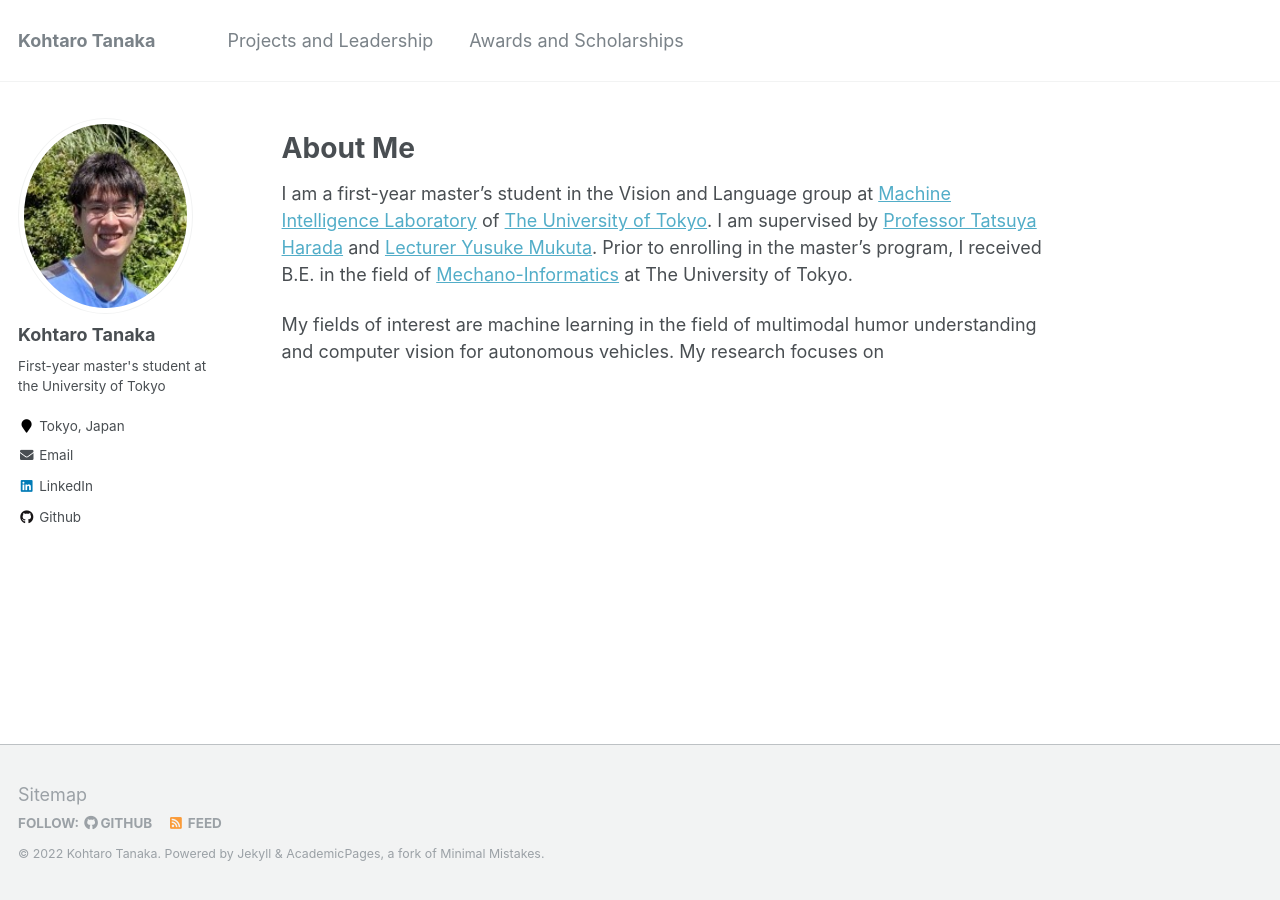
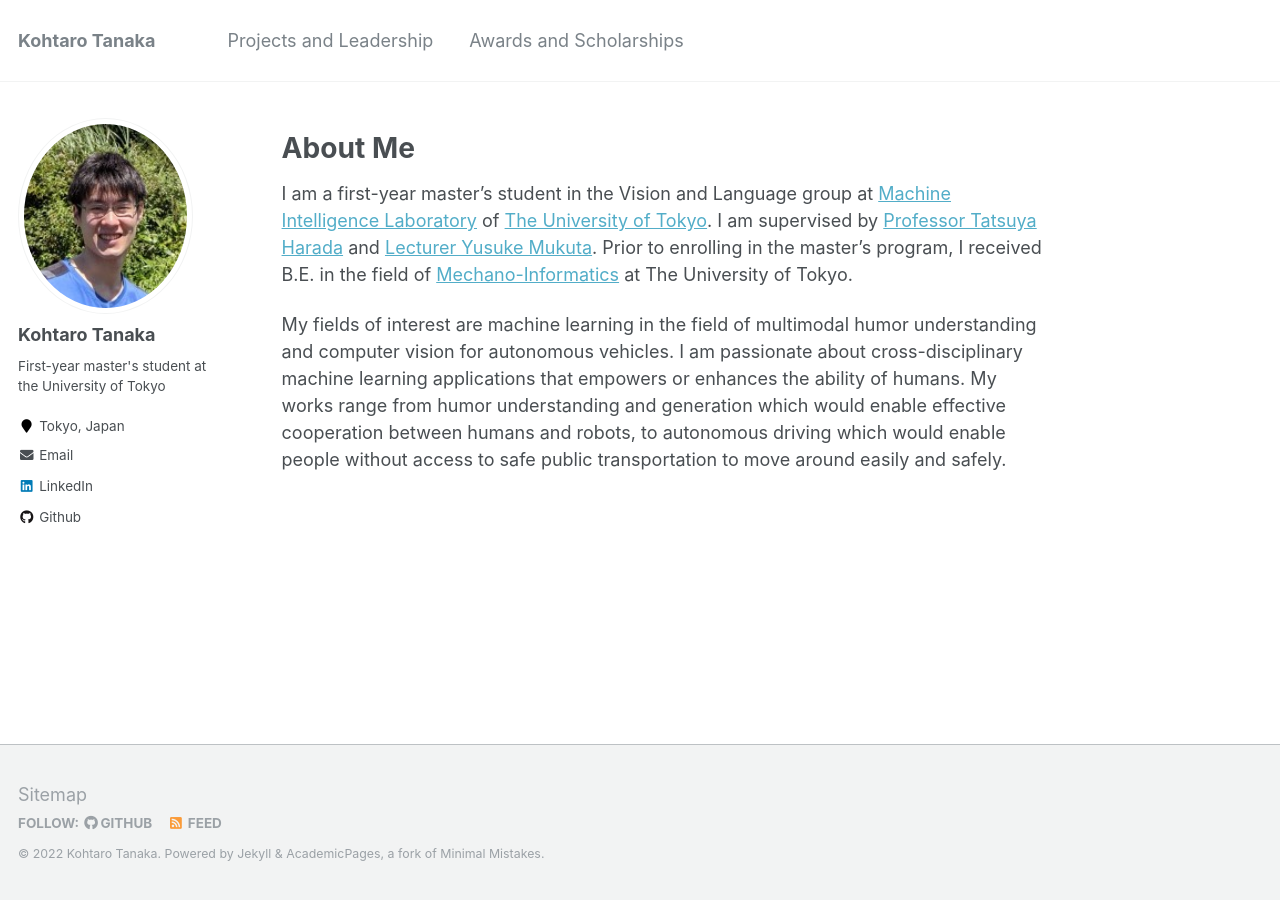
Before and after one commit to kohtaro246/kohtaro246.github.io, a Jekyll site: the page built from _pages/about.md, in a window 1280 px wide. Built offline with Jekyll 4.4.1, drawn with Linux system fonts in a browser that asks for light colours.

Commit message:
Update about.md

```diff
--- a/_pages/about.md
+++ b/_pages/about.md
@@ -12,4 +12,4 @@ About Me
 ======
 I am a first-year master's student in the Vision and Language group at [Machine Intelligence Laboratory](https://www.mi.t.u-tokyo.ac.jp/en) of [The University of Tokyo](https://www.u-tokyo.ac.jp/en/). I am supervised by [Professor Tatsuya Harada](https://www.mi.t.u-tokyo.ac.jp/harada/) and [Lecturer Yusuke Mukuta](https://www.mi.t.u-tokyo.ac.jp/mukuta/). Prior to enrolling in the master's program, I received B.E. in the field of [Mechano-Informatics](https://www.i.u-tokyo.ac.jp/edu/course/m-i/index_e.shtml) at The University of Tokyo.
 
-My fields of interest are machine learning in the field of multimodal humor understanding and computer vision for autonomous vehicles. My research focuses on
+My fields of interest are machine learning in the field of multimodal humor understanding and computer vision for autonomous vehicles. I am passionate about cross-disciplinary　machine learning applications that empowers or enhances the ability of humans. My works range from humor understanding and generation which would enable effective cooperation between humans and robots, to autonomous driving which would enable people without access to safe public transportation to move around easily and safely.
```
